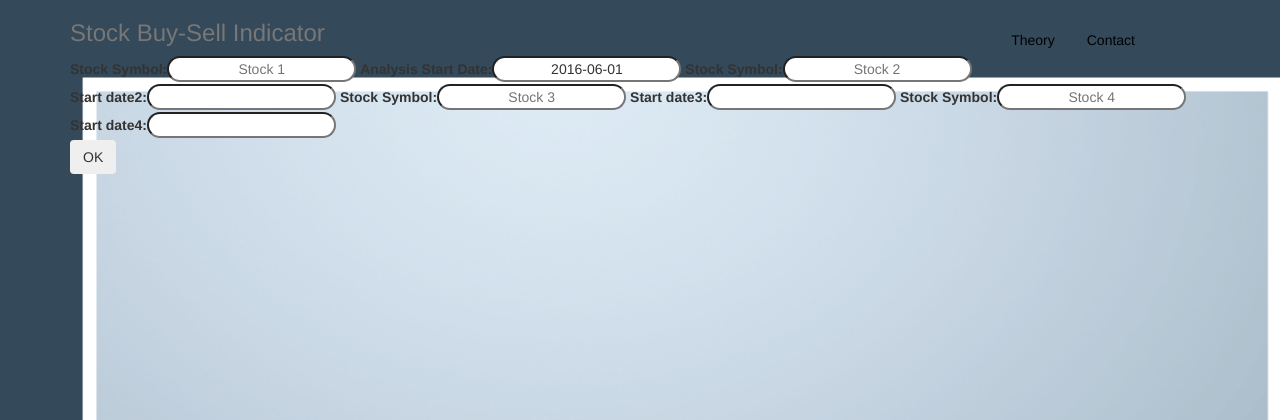
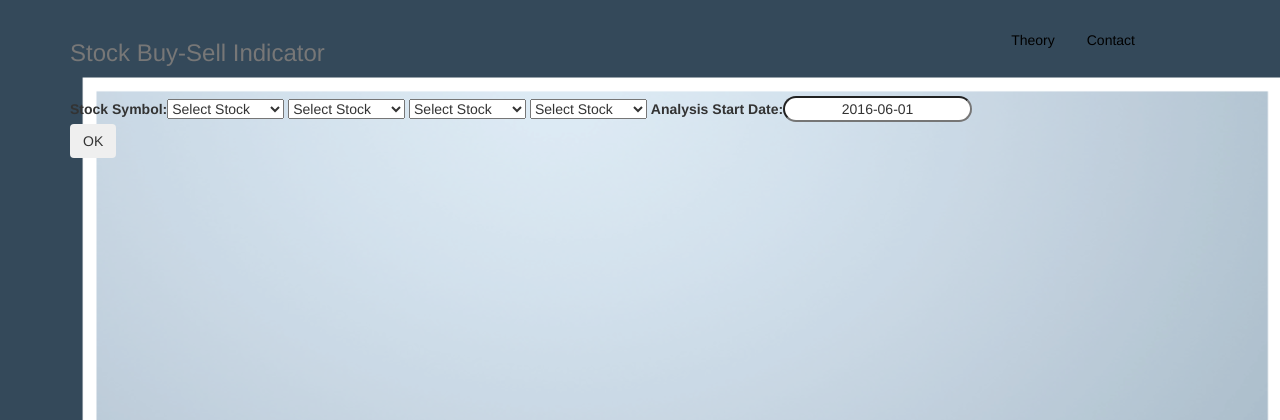
Before and after one commit to aassdd654/Stock_Buy_Sale_Indicator, a Django app: page /stock/stockname/ in a window 1280 px wide. Shown: the top 420 px of the page. Run offline with Django 3.2, Linux system fonts and the light colour scheme; some libraries are stand-ins or nearby versions.

Commit message:
Choices function for stock name field; Some changes on Html template

```diff
--- a/djangotutor/mysite/stock/forms.py
+++ b/djangotutor/mysite/stock/forms.py
@@ -8,20 +8,73 @@ from datetimewidget.widgets import DateTimeWidget, DateWidget, TimeWidget
 #from bootstrap3_datepicker.fields import DatePickerField
 from bootstrap3_datepicker.widgets import DatePickerInput
 
+#STOCKS = (("Stock Symbol", "Stock Comany Name"))
+STOCKS = (('', 'Select Stock'),
+          ('DATA', 'Tableau'),
+          ('AAPL', 'Apple Inc'),
+          ('DIS', 'Disney'),
+          ('GILD', 'Gilead Science'),
+        )
+
+
 class NameForm(forms.Form):
-    your_name1 = forms.CharField(label='Stock Symbol:', max_length=100, widget=forms.TextInput(attrs={'placeholder': 'Stock 1'}))
-    start_date1 = forms.DateField(label='Analysis Start Date:',
+    #worked:
+    auto_id = False
+    your_name1 = forms.CharField(label="Stock Symbol",
+                                 max_length=25,
+                                 widget=forms.Select(choices=STOCKS,
+                                                    ),
+                                 )
+    your_name2 = forms.CharField(max_length=25,
+                                 label="",
+                                 widget=forms.Select(choices=STOCKS,
+                                                    ),
+                                 )
+    your_name3 = forms.CharField(max_length=25,
+                                 label="",
+                                 widget=forms.Select(choices=STOCKS,
+                                                    ),
+                                 )
+    your_name4 = forms.CharField(max_length=25,
+                                 label="",
+                                 widget=forms.Select(choices=STOCKS,
+                                                    ),
+                                 )
+
+    start_date = forms.DateField(label='Analysis Start Date:',
                                  widget=DateWidget(usel10n=True, bootstrap_version=2),
-                                initial="2016-06-01")
+                                 initial="2016-06-01",
+                                )
+
+
+# Field.choices
+# An iterable (e.g., a list or tuple) consisting itself of iterables of exactly two items (e.g. [(A, B), (A, B) ...]) to use as choices for this field. If this is given, the default form widget will be a select box with these choices instead of the standard text field. The first element in each tuple is the actual value to be stored, and the second element is the human-readable name.
 
 
 
-    your_name2 = forms.CharField(label='Stock Symbol:', max_length=100, widget=forms.TextInput(attrs={'placeholder': 'Stock 2'}))
-    start_date2 = forms.DateField(widget=DateWidget(usel10n=True, bootstrap_version=2))
-    your_name3 = forms.CharField(label='Stock Symbol:', max_length=100, widget=forms.TextInput(attrs={'placeholder': 'Stock 3'}))
-    start_date3 = forms.DateField(widget=DateWidget(usel10n=True, bootstrap_version=2))
-    your_name4 = forms.CharField(label='Stock Symbol:', max_length=100, widget=forms.TextInput(attrs={'placeholder': 'Stock 4'}))
-    start_date4 = forms.DateField(widget=DateWidget(usel10n=True, bootstrap_version=2))
+
+
+# worked:
+
+
+#class NameForm(forms.Form):
+#    your_name1 = forms.CharField(label='Stock Symbol:', max_length=100, widget=forms.TextInput(attrs={'placeholder': 'Stock 1'}))
+#    start_date1 = forms.DateField(label='Analysis Start Date:',
+#                                widget=DateWidget(usel10n=True, bootstrap_version=2),
+#                               initial="2016-06-01")
+
+
+
+#    your_name2 = forms.CharField(label='Stock Symbol:', max_length=100, widget=forms.TextInput(attrs={'placeholder': 'Stock 2'}))
+#    start_date2 = forms.DateField(widget=DateWidget(usel10n=True, bootstrap_version=2))
+#    your_name3 = forms.CharField(label='Stock Symbol:', max_length=100, widget=forms.TextInput(attrs={'placeholder': 'Stock 3'}))
+#    start_date3 = forms.DateField(widget=DateWidget(usel10n=True, bootstrap_version=2))
+#    your_name4 = forms.CharField(label='Stock Symbol:', max_length=100, widget=forms.TextInput(attrs={'placeholder': 'Stock 4'}))
+# start_date4 = forms.DateField(widget=DateWidget(usel10n=True, bootstrap_version=2))
+
+
+
+######################################below is previous version#########################################################
 
     #worked:
     #start_date = forms.DateField(label='Analysis Start Date:',
--- a/djangotutor/mysite/stock/templates/stock/stockname.html
+++ b/djangotutor/mysite/stock/templates/stock/stockname.html
@@ -10,7 +10,7 @@
     <script type="text/javascript" src="http://w.sharethis.com/button/buttons.js"></script>
     <script type="text/javascript">stLight.options({publisher: "48952996-13d3-49f3-9854-e6438041a4b3", doNotHash: false, doNotCopy: false, hashAddressBar: false});</script>
     <meta property="og:description" content="" />
-    {% if bootstrap == 3 %}
+        {% if bootstrap == 3 %}
     <!-- Latest compiled and minified CSS -->
     <link rel="stylesheet" href="//maxcdn.bootstrapcdn.com/bootstrap/3.2.0/css/bootstrap.min.css">
 
@@ -25,8 +25,9 @@
     <link rel="stylesheet" href="//maxcdn.bootstrapcdn.com/bootstrap/2.3.2/css/bootstrap.min.css">
     <!-- Latest compiled and minified JavaScript -->
     <script src="//maxcdn.bootstrapcdn.com/bootstrap/2.3.2/js/bootstrap.min.js"></script>
-    <title>Stock Indicator</title>
+    <title>Boostrap 2 django-datetime-widget demo</title>
     {% endif %}
+
 
     {% if form %}
     {{ form.media }}
@@ -38,10 +39,13 @@
 <div class="container">
     <div class="header">
         <ul style="padding-right:60px" class="nav nav-pills pull-right">
+          <br/>
           <li><a href="/stock/stockindicator/">Theory</a></li>
-          <li {% if bootstrap == 3 %} class="active"{% endif %}><a href="/model_form_v3/">Contact</a></li>
+          <li><a href="/stock/stockindicator/">Contact</a></li>
         </ul>
+        <br/>
         <h3 class="text-muted">Stock Buy-Sell Indicator</h3>
+        <br/>
     </div>
     <div id="form-demo" class="row-field">
         {% if form %}
--- a/djangotutor/mysite/stock/views.py
+++ b/djangotutor/mysite/stock/views.py
@@ -66,23 +66,23 @@ def Stockname(request):
         if form.is_valid():
             # process the data in form.cleaned_data as required
             stockname1 = "WIKI/" + str(form.cleaned_data['your_name1'])
-            startdate1 = str(form.cleaned_data['start_date1'])
+            startdate = str(form.cleaned_data['start_date'])
             stockname2 = "WIKI/" + str(form.cleaned_data['your_name2'])
-            startdate2 = str(form.cleaned_data['start_date2'])
+
             stockname3 = "WIKI/" + str(form.cleaned_data['your_name3'])
-            startdate3 = str(form.cleaned_data['start_date3'])
+
             stockname4 = "WIKI/" + str(form.cleaned_data['your_name4'])
-            startdate4 = str(form.cleaned_data['start_date4'])
+            #startdate4 = str(form.cleaned_data['start_date'])
 
 
             #stockinfo = quandl.get_table("ZACKS/FC", ticker=str(stockname))
 
-            stockindicator1 = buy_sell_indicator(stock_daily(stockname1, startdate1), stockname1)
+            stockindicator1 = buy_sell_indicator(stock_daily(stockname1, startdate), stockname1)
             #print(stockindicator1)
-            stockindicator2 = buy_sell_indicator(stock_daily(stockname2, startdate2), stockname2)
-            stockindicator3 = buy_sell_indicator(stock_daily(stockname3, startdate3), stockname3)
+            stockindicator2 = buy_sell_indicator(stock_daily(stockname2, startdate), stockname2)
+            stockindicator3 = buy_sell_indicator(stock_daily(stockname3, startdate), stockname3)
             #print(stockindicator1)
-            stockindicator4 = buy_sell_indicator(stock_daily(stockname4, startdate4), stockname4)
+            stockindicator4 = buy_sell_indicator(stock_daily(stockname4, startdate), stockname4)
 
 
             #worked:
```
Also changed, not shown: djangotutor/mysite/stock/models.py (+1 -16 lines), 1 other file.
